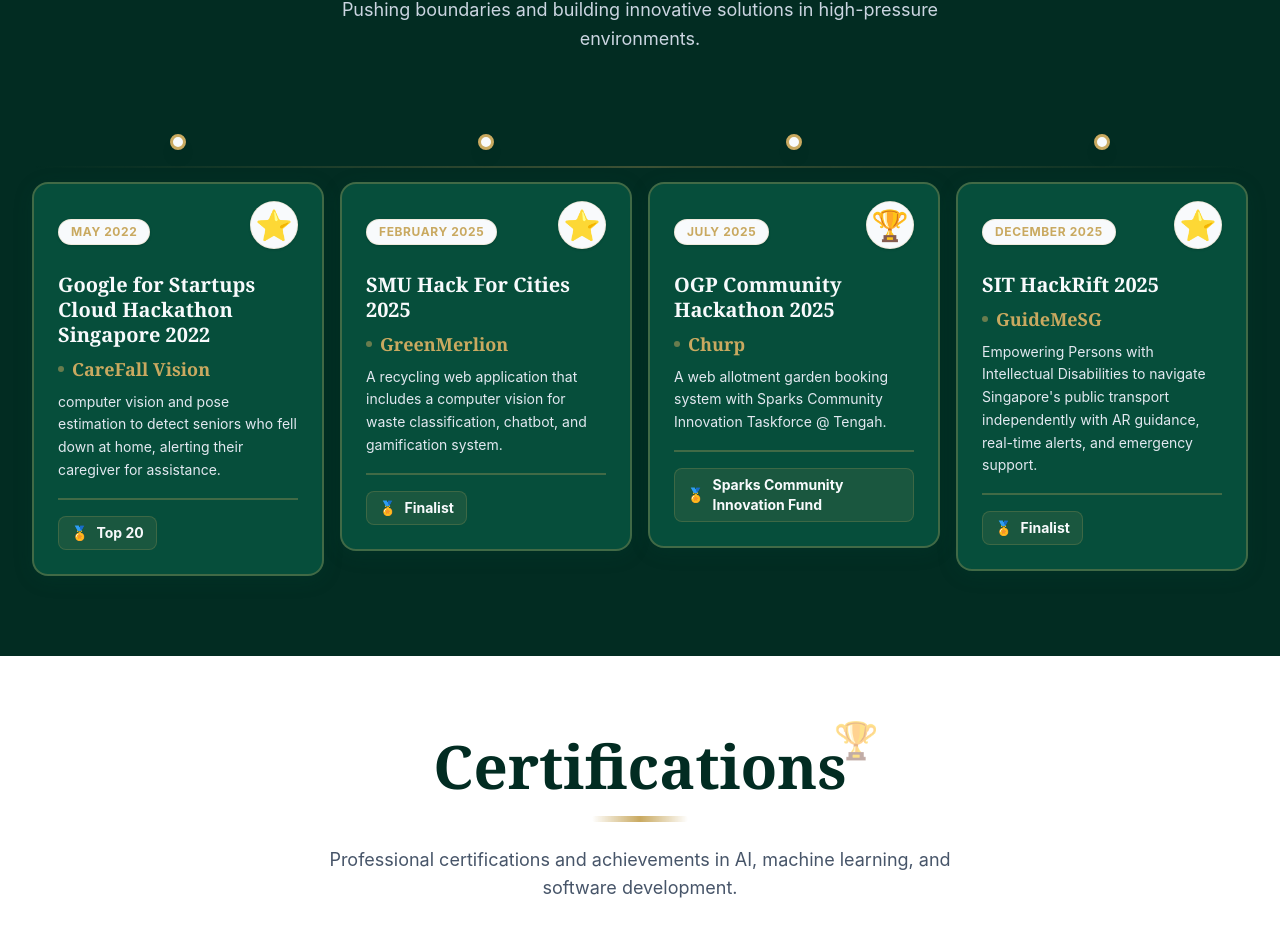
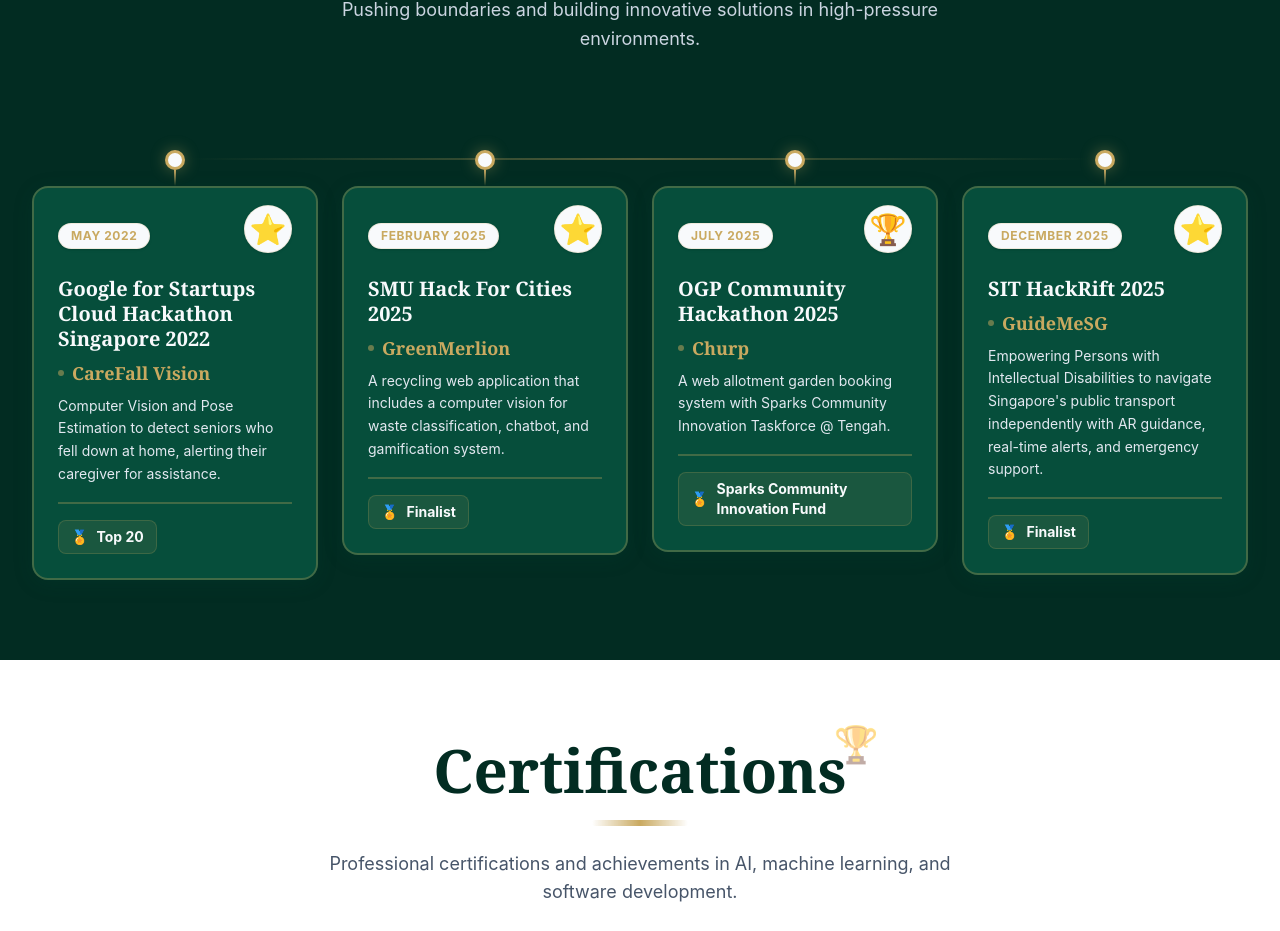
Before and after one commit to ZulfaqarHafez/portfolio_website, a React (Vite) app: page / in a window 1280 px wide. Shown: the part 5331-6262 px from the top of the page. Built offline with nearby package versions, Linux system fonts and the light colour scheme.

Commit message:
Refactor hackathon timeline layout for responsiveness
Updated the timeline to use a grid layout with improved responsiveness across breakpoints. Adjusted timeline line and node visibility to show only on larger screens, enhanced visual styling, and removed redundant mobile connector elements.

```diff
--- a/src/components/Hackathons.tsx
+++ b/src/components/Hackathons.tsx
@@ -6,7 +6,7 @@
       date: 'May 2022',
       project: 'CareFall Vision',
       description:
-        ' computer vision and pose estimation to detect seniors who fell down at home, alerting their caregiver for assistance.',
+        ' Computer Vision and Pose Estimation to detect seniors who fell down at home, alerting their caregiver for assistance.',
       award: '⭐',
     },
     {
@@ -60,18 +60,21 @@
 
           {/* Horizontal Timeline */}
           <div className="relative px-4 md:px-0">
-            {/* Timeline Line - Hidden on mobile, shown on md+ */}
-            <div className="hidden md:block absolute top-8 left-0 right-0 h-0.5 bg-gradient-to-r from-transparent via-accent/30 to-transparent"></div>
+            {/* Timeline Line - Hidden on mobile, shown on lg+ */}
+            <div className="hidden lg:block absolute top-6 left-[12.5%] right-[12.5%] h-0.5 bg-gradient-to-r from-transparent via-accent/40 to-transparent"></div>
 
             {/* Timeline Items */}
-            <div className="flex flex-col md:flex-row md:justify-between gap-8 md:gap-4">
+            <div className="grid grid-cols-1 md:grid-cols-2 lg:grid-cols-4 gap-8 lg:gap-6">
               {hackathons.map((hack, idx) => (
-                <div key={idx} className="flex-1 relative card-entrance">
+                <div key={idx} className="relative card-entrance">
                   {/* Timeline Node */}
-                  <div className="hidden md:flex absolute top-0 left-1/2 -translate-x-1/2 w-4 h-4 rounded-full bg-luxury-cream border-[3px] border-accent z-10 shadow-lg group-hover:scale-125 transition-all duration-300"></div>
+                  <div className="hidden lg:flex absolute top-4 left-1/2 -translate-x-1/2 w-5 h-5 rounded-full bg-luxury-cream border-[3px] border-accent z-20 shadow-[0_0_15px_rgba(201,169,96,0.4)] group-hover:scale-125 transition-all duration-300"></div>
+
+                  {/* Vertical Connector */}
+                  <div className="hidden lg:block absolute top-9 left-1/2 -translate-x-1/2 w-0.5 h-4 bg-gradient-to-b from-accent to-transparent"></div>
 
                   {/* Card */}
-                  <div className="mt-0 md:mt-12 bg-secondary rounded-2xl p-6 shadow-luxury hover:shadow-luxury-lg transition-all duration-500 transform hover:-translate-y-2 hover:scale-105 border-2 border-accent/30 hover:border-accent/60 group cursor-pointer">
+                  <div className="mt-0 lg:mt-[3.25rem] bg-secondary rounded-2xl p-6 shadow-luxury hover:shadow-luxury-lg transition-all duration-500 transform hover:-translate-y-2 hover:scale-105 border-2 border-accent/30 hover:border-accent/60 group cursor-pointer">
                     {/* Award Badge */}
                     <div className="flex items-center justify-between mb-4">
                       <span className="inline-block px-3 py-1 text-xs font-bold tracking-wider uppercase border rounded-full text-accent border-accent/20 bg-luxury-cream shadow-sm">
@@ -105,10 +108,6 @@
                       </span>
                     </div>
                   </div>
-
-                  {/* Connector Line to Timeline (Mobile Vertical) */}
-                  <div className="md:hidden absolute top-0 left-0 w-px h-full bg-gradient-to-b from-accent/50 to-transparent ml-6"></div>
-                  <div className="md:hidden absolute top-6 left-0 w-4 h-4 rounded-full bg-luxury-cream border-[3px] border-accent ml-4"></div>
                 </div>
               ))}
             </div>
```
